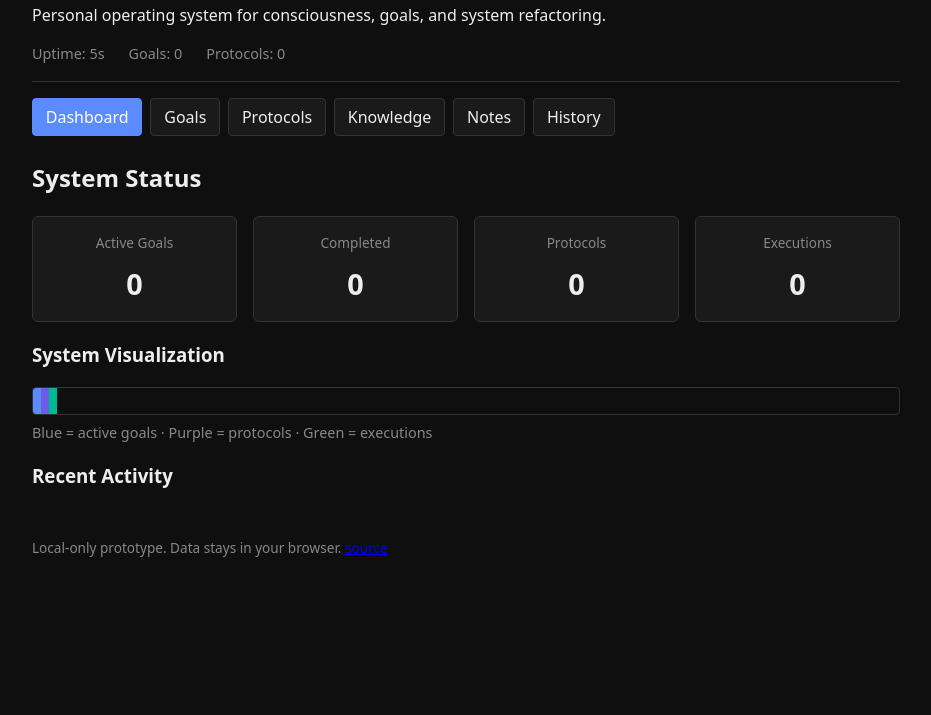
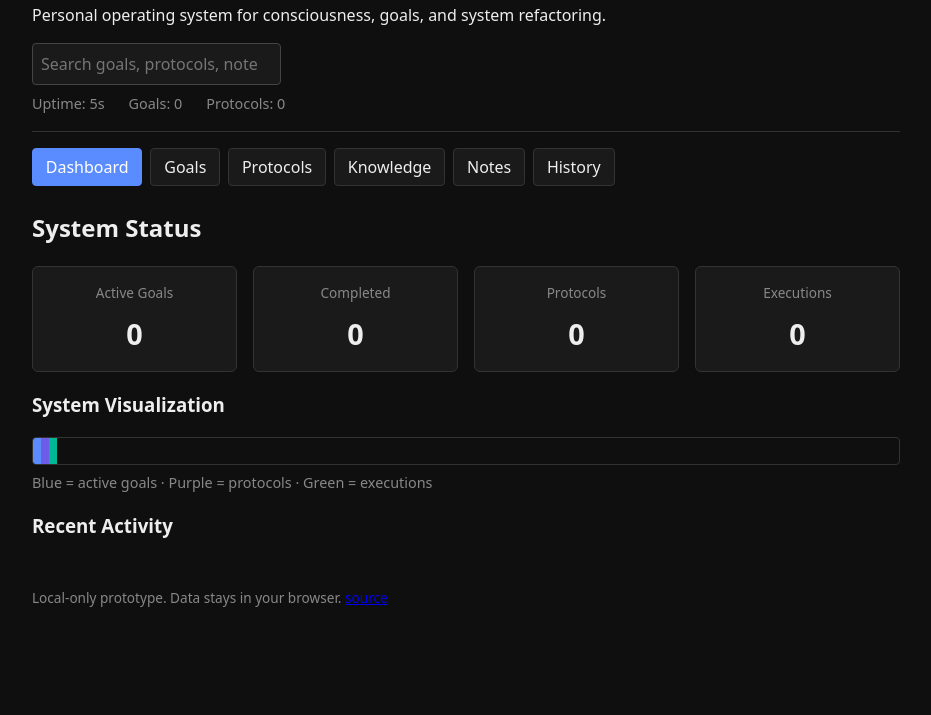
Before and after one commit to robs313166-debug/reality-os, a plain HTML site: page index.html in a window 1280 px wide. Shown: the part 85-800 px from the top of the page, without its empty margins (174-1105 px from the left). Drawn offline with Linux system fonts and the light colour scheme.

Commit message:
feat: add global search bar for goals and protocols
RealityOS-Work: {"unit":"public-prototype-search","change":"added search input in header and filter logic in app.js","verification":"local clone tested conceptually; no runtime errors in structure","evidence":"source-only addition","unknowns":"browser localStorage behavior unchanged"}

```diff
--- a/index.html
+++ b/index.html
@@ -13,6 +13,7 @@
       <span class="version">v0.8</span>
     </div>
     <p>Personal operating system for consciousness, goals, and system refactoring.</p>
+    <div class="search-bar"><input type="search" id="global-search" placeholder="Search goals, protocols, notes..." /></div>
     <div class="status">
       <span id="uptime">Uptime: —</span>
       <span id="goal-count">Goals: 0</span>
```
